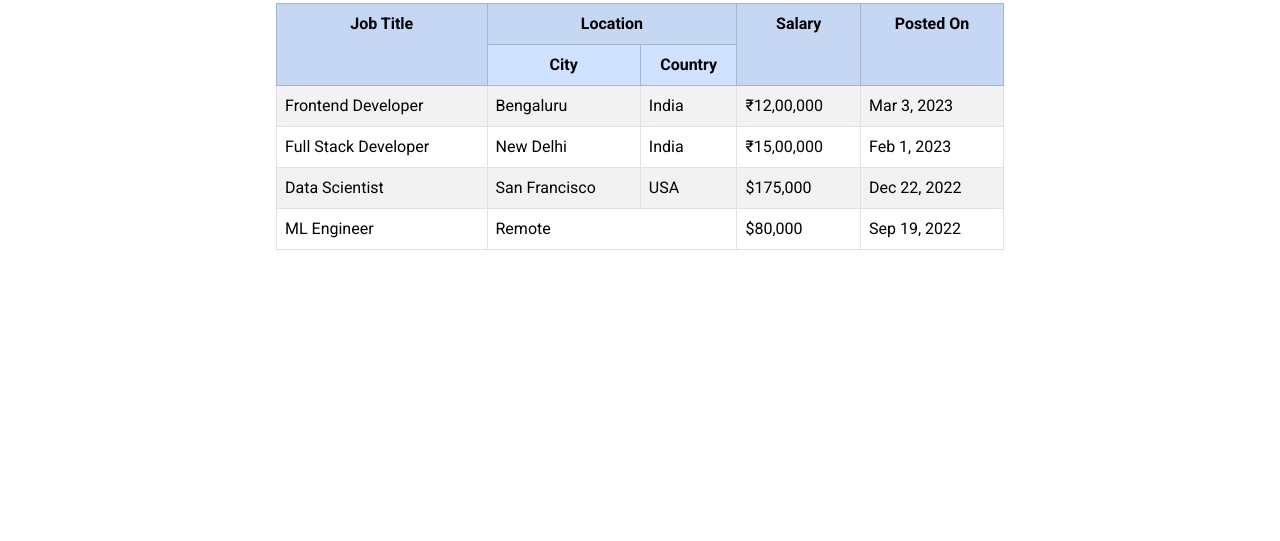
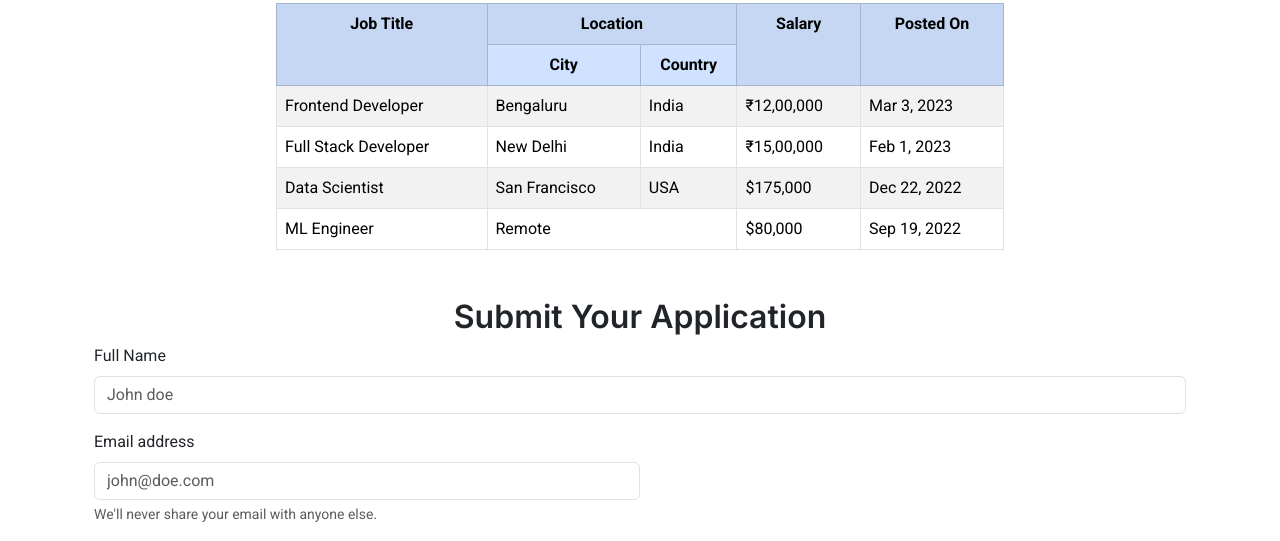
Before and after one commit to rmathew21/jovianCareersSite-bootstrap, a plain HTML site: page src/index.html in a window 1280 px wide. Shown: the part 614-1155 px from the top of the page. Before the commit the page ends 880 px from the top, so only its background shows below. Drawn offline with nearby package versions, Linux system fonts and the light colour scheme.

Commit message:
started application form with name and email input

```diff
--- a/src/index.html
+++ b/src/index.html
@@ -192,7 +192,42 @@
       </tr>
     </table>
 </div>
+
 </div>
+
+<!-- Application Form -->
+<div class="container px-4 mt-5">
+  <h2 class="text-center">Submit Your Application</h2>
+
+  <form
+  action="https://formbold.com/s/3wvKl"
+  method="POST"
+  enctype="multipart/form-data"
+  >
+
+  <!-- name  -->
+  <div class="mb-3" col-sm-6>
+    <label for="fullname" class="form-label"> Full Name </label>
+    <input
+      type="text"
+      class="form-control"
+      name="name"
+      required
+      placeholder="John doe"
+      id="fullname"
+      >
+  </div>
+
+  <!-- EMAIL -->
+    <div class="mb-3 col-sm-6">
+      <label for="email" class="form-label">Email address</label>
+      <input type="email" class="form-control" name="email" id="email" placeholder="john@doe.com" aria-describedby="emailHelp" required>
+      <div id="emailHelp" class="form-text">We'll never share your email with anyone else.</div>
+    </div>
+  </form>
+
+</div>
+
     <!-- <h1>About Jovian</h1>
     <div id="about">
         <div id="description">
```
